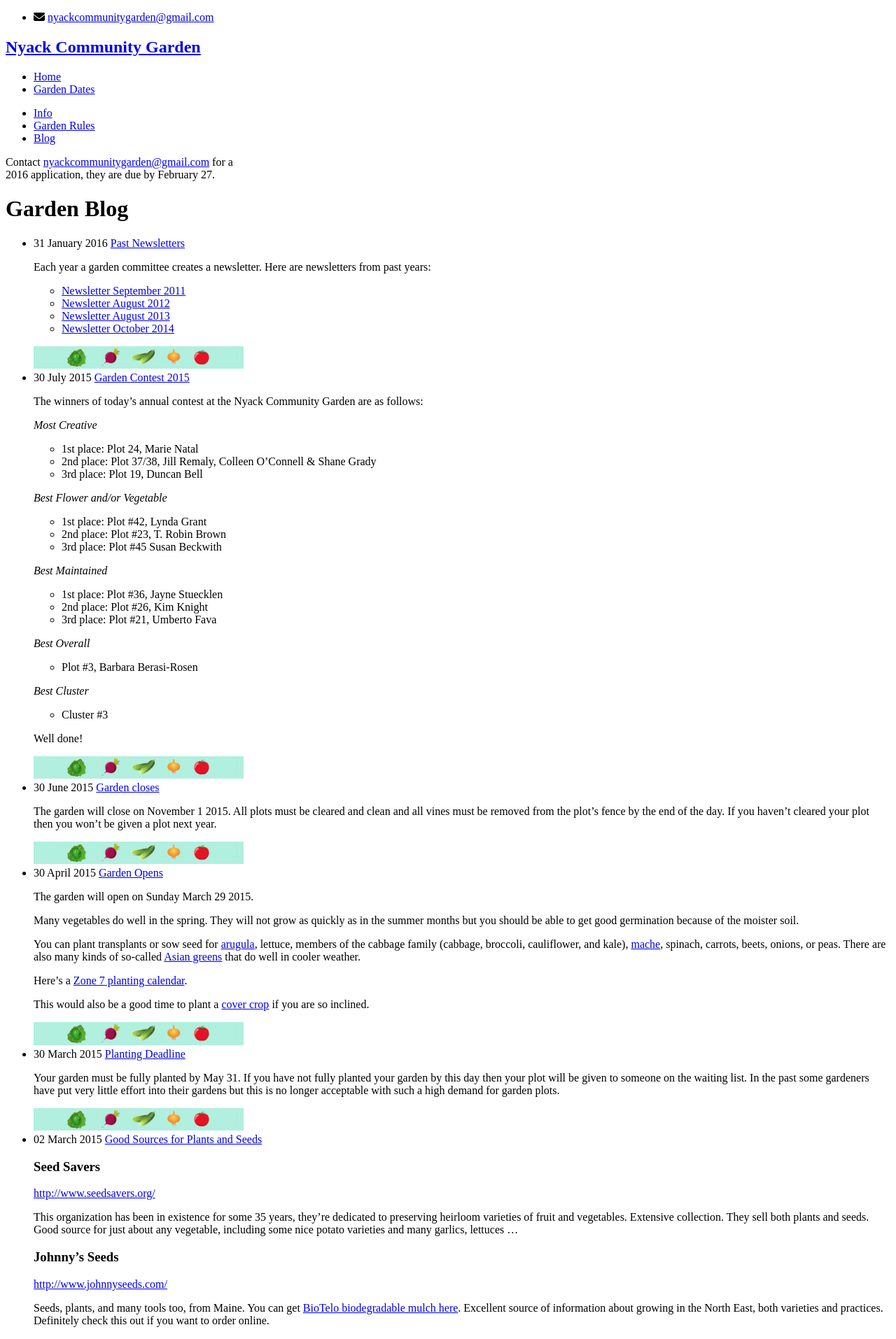
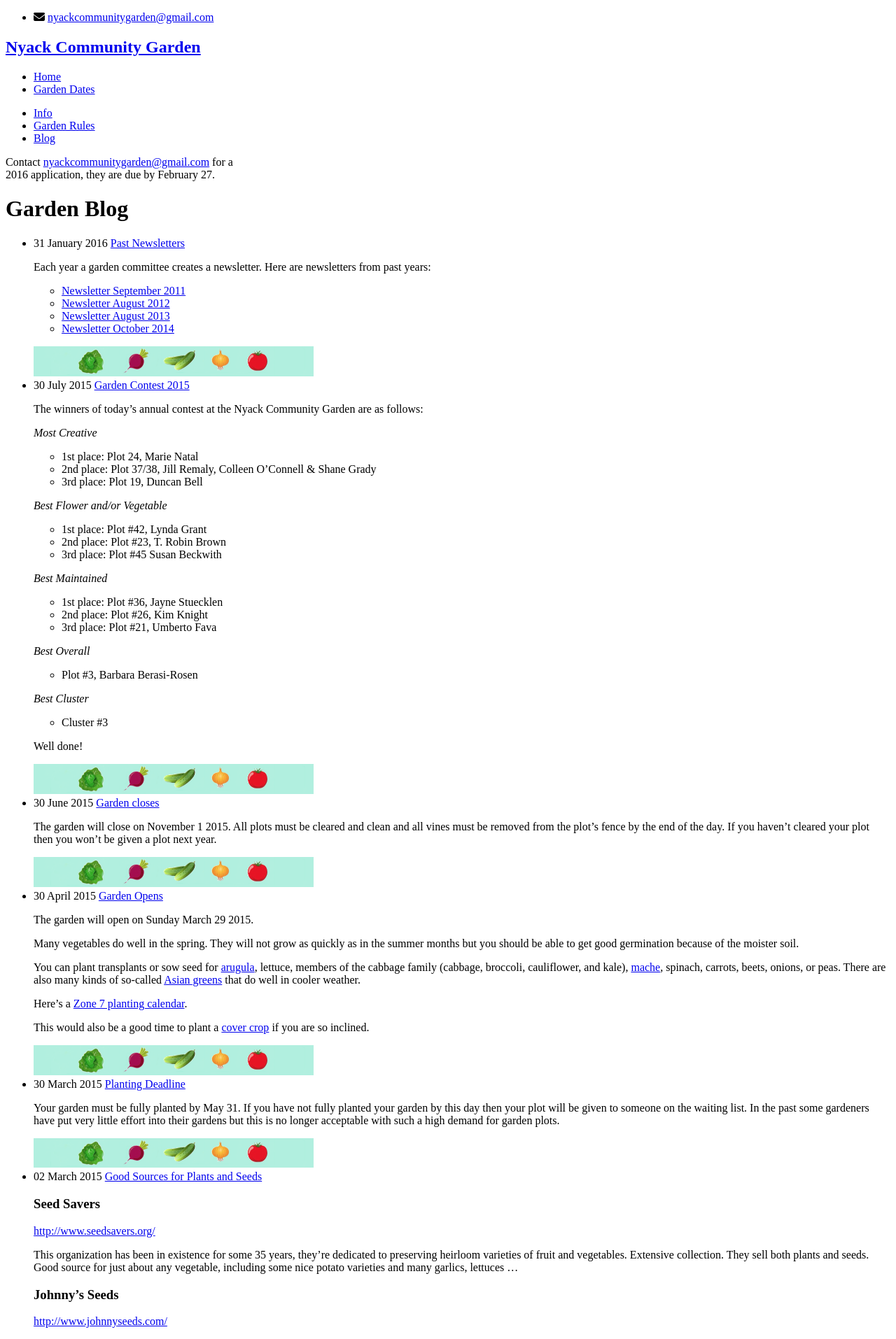
Before and after one commit to bosborne/nyackcommunitygarden, a Jekyll site: the page built from blog/index.html, in a window 1280 px wide. Shown: the top 1914 px of the page at 70% size. Built offline with Jekyll 4.4.1, drawn with Linux system fonts in a browser that asks for light colours; nearby versions of some CDN libraries; library files that are not in the unit come from our copies; Markdown is read by kramdown in place of the engine named in the settings.

```diff
--- a/blog/index.html
+++ b/blog/index.html
@@ -17,7 +17,7 @@
       <a href="{{ post.url }}">{{ post.title }}</a>
       <p>{{ post.content }}</p>
       <p></p>
-      <img src="/images/vegetable-bar.png" alt="picture of garden vegetables" style="width:300px">
+      <img src="/images/vegetable-bar.png" alt="picture of garden vegetables" style="width:400px">
     </li>
   {% endfor %}
 </ul>
```
